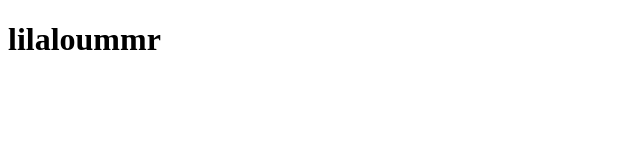
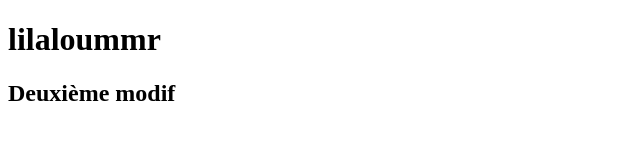
Before and after one commit to MarinePayet/githubChallenge1, a plain HTML site: page index.html in a window 1280 px wide. Shown: the whole page, without its empty margins (0-640 px from the left). Drawn offline with Linux system fonts and the light colour scheme.

Commit message:
ajout h2

```diff
--- a/index.html
+++ b/index.html
@@ -8,5 +8,6 @@
 </head>
 <body>
     <h1>lilaloummr</h1>
+    <h2>Deuxième modif</h2>
 </body>
 </html>
```
